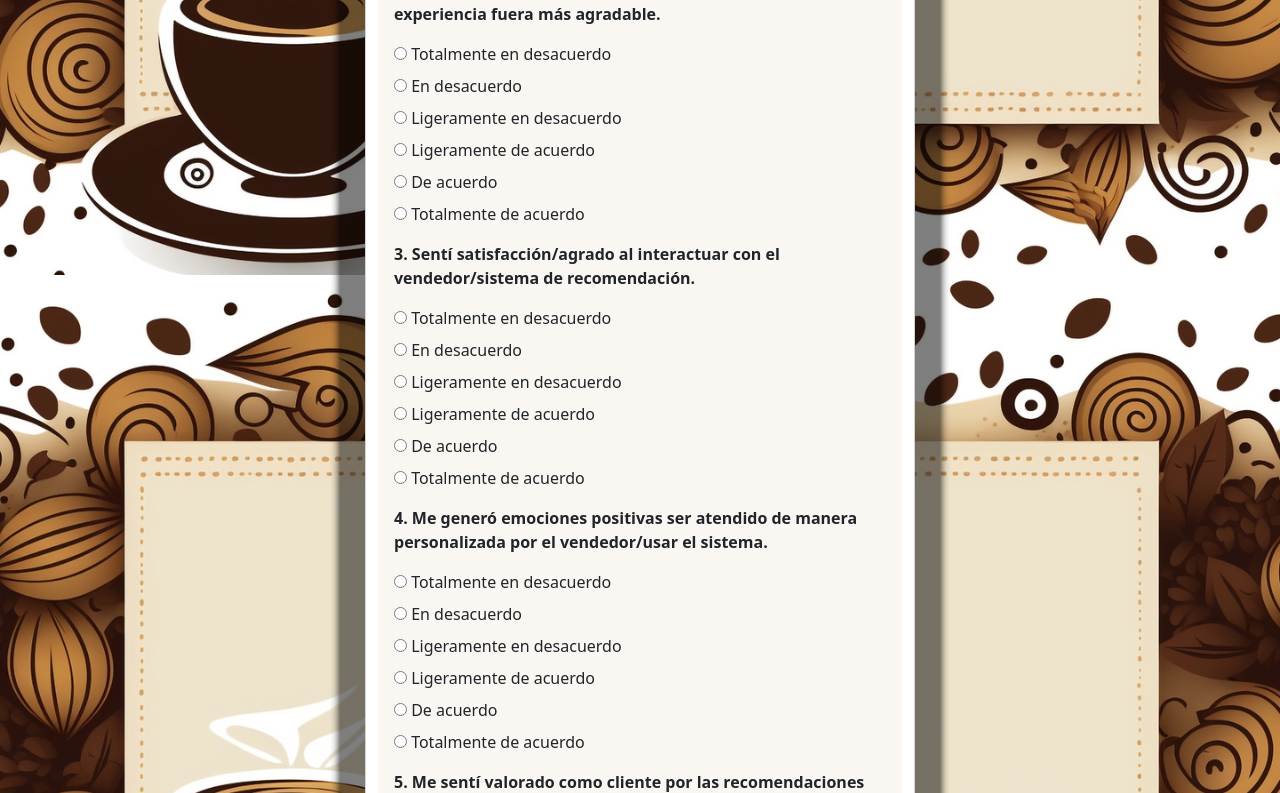
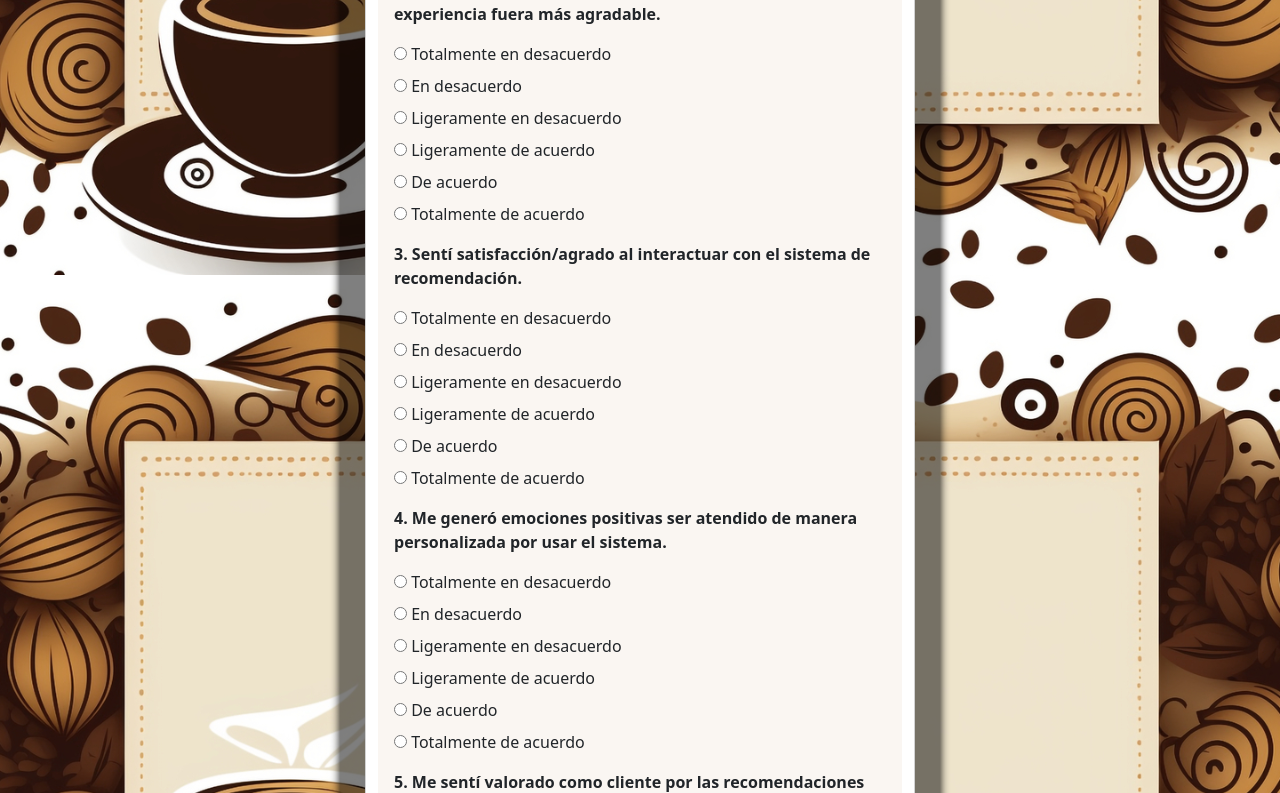
Before and after one commit to BrianPacherrez/Sistema-Recomendacion-Partdo-v2, a Flask app: page /encuesta in a window 1280 px wide. Shown: the part 525-1318 px from the top of the page. Run offline with Flask 3, Linux system fonts and the light colour scheme; some libraries are stand-ins or nearby versions.

Commit message:
Update encuesta.html

```diff
--- a/templates/encuesta.html
+++ b/templates/encuesta.html
@@ -49,7 +49,7 @@
                 </div>
 
                 <div class="mb-3">
-                    <p><strong>3. Sentí satisfacción/agrado al interactuar con el vendedor/sistema de recomendación.</p></strong>
+                    <p><strong>3. Sentí satisfacción/agrado al interactuar con el sistema de recomendación.</p></strong>
                     <div class="d-flex flex-column gap-2">
                         <label><input type="radio" name="p3" value="Totalmente en desacuerdo" required> Totalmente en desacuerdo</label>
                         <label><input type="radio" name="p3" value="En desacuerdo"> En desacuerdo</label>
@@ -61,7 +61,7 @@
                 </div>
 
                 <div class="mb-3">
-                    <p><strong>4. Me generó emociones positivas ser atendido de manera personalizada por el vendedor/usar el sistema.</p></strong>
+                    <p><strong>4. Me generó emociones positivas ser atendido de manera personalizada por usar el sistema.</p></strong>
                     <div class="d-flex flex-column gap-2">
                         <label><input type="radio" name="p4" value="Totalmente en desacuerdo" required> Totalmente en desacuerdo</label>
                         <label><input type="radio" name="p4" value="En desacuerdo"> En desacuerdo</label>
@@ -131,7 +131,7 @@
                 </div>
 
                 <div class="mb-3">
-                    <p><strong>9. El vendedor/sistema me ayudó a descubrir productos nuevos que me interesaron.</p></strong>
+                    <p><strong>9. El sistema me ayudó a descubrir productos nuevos que me interesaron.</p></strong>
                     <div class="d-flex flex-column gap-2">
                     <label><input type="radio" name="p9" value="Totalmente en desacuerdo" required> Totalmente en desacuerdo</label>
                     <label><input type="radio" name="p9" value="En desacuerdo"> En desacuerdo</label>
@@ -155,7 +155,7 @@
                 </div>
 
                 <div class="mb-3">
-                    <p><strong>11. El vendedor/sistema de recomendación facilitó mi proceso de compra.</p></strong>
+                    <p><strong>11. El sistema de recomendación facilitó mi proceso de compra.</p></strong>
                     <div class="d-flex flex-column gap-2">
                         <label><input type="radio" name="p11" value="Totalmente en desacuerdo" required> Totalmente en desacuerdo</label>
                         <label><input type="radio" name="p11" value="En desacuerdo"> En desacuerdo</label>
@@ -202,7 +202,7 @@
                 </div>
 
                 <div class="mb-3">
-                    <p><strong>14. Recomendaría este servicio brindado por el vendedor/sistema a familiares o amigos.</p></strong>
+                    <p><strong>14. Recomendaría este servicio brindado por el sistema a familiares o amigos.</p></strong>
                     <div class="d-flex flex-column gap-2">
                         <label><input type="radio" name="p14" value="Totalmente en desacuerdo" required> Totalmente en desacuerdo</label>
                         <label><input type="radio" name="p14" value="En desacuerdo"> En desacuerdo</label>
```
